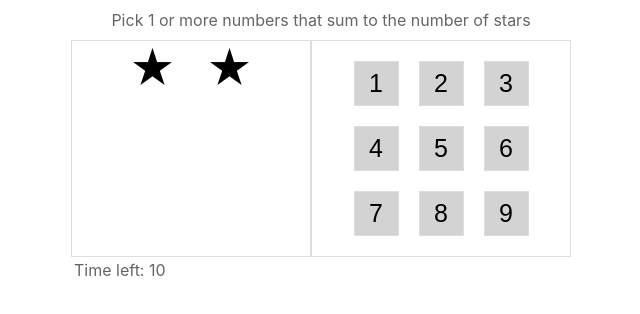
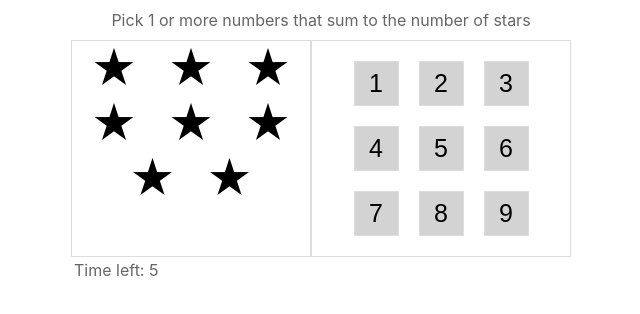
Before and after one commit to Yawarmurtaza/LearningReact, a React (Create React App) app: page / in a window 1280 px wide. Shown: the top 314 px of the page, without its empty margins (319-959 px from the left). Built offline with nearby package versions, Linux system fonts and the light colour scheme.

Commit message:
remouting a new game with new id everytime play again is clicked.

```diff
--- a/src/Game/StartMatch.jsx
+++ b/src/Game/Game.jsx
@@ -5,7 +5,7 @@ import LeftComponent from "./LeftComponent";
 import { GenerateRandom, CreateArray, SumArray, RandomSumIn } from "./Utils";
 
 // state management works in function component that is setState doent work in clickHandler.
-export default function StartMatch() {
+export default function Game(props) {
     const totalNumbers = 9;
     var counter = 0;
     const [secondsLeft, setSecondsLeft] = useState(10);
@@ -16,7 +16,8 @@ export default function StartMatch() {
 
     // holds the numbers that user clicks. This array is cleared (emptyed) once sum of this array matched the star count.
     const [candidiateNumbers, setCandidiateNumbers] = useState([]);
-    const isGameOver = availableNumbers.length === 0;
+    const gameStatus = availableNumbers.length === 0 ? "won" : secondsLeft === 0 ? "lost" : "active";
+
 
     function GetNumberStatus(number) {
         var status = "";
@@ -34,7 +35,7 @@ export default function StartMatch() {
                 status = "available"; // gray
             }
         }
-        console.log("[" + counter++ + "]GetNumberStatus [exit]: number=" + number + " Status=" + status);
+        // console.log("[" + counter++ + "]GetNumberStatus [exit]: number=" + number + " Status=" + status);
         return status;
     }
 
@@ -45,7 +46,7 @@ export default function StartMatch() {
     function onNumberClick(number, status) {
 
         // used = green
-        if (status === "used") {
+        if (gameStatus !== "active" || status === "used") {
             return;
         }
 
@@ -78,17 +79,28 @@ export default function StartMatch() {
         }
     }
 
+    /*
     function resetGame() {
+
         setStarCount(GenerateRandom(1, totalNumbers));
         setAvailableNumbers(CreateArray(1, totalNumbers));
         setCandidiateNumbers([]);
+        setSecondsLeft(10);
     }
+    */
+    useEffect(() => {
+        // every time the owner component (StartMatch in this case) renders itself, this method is triggered by useEffect. Each time we click on a number, (this method) useEffect will be executed.
+        // setting state in this method will cause owner component(StartMatch) to render, useEffect will continue to run as setSecondsLeft method will update the state. This is a loop!!!
+        // console.log("useEffect method has triggered!")
+        var timerId = 0;
+        if (secondsLeft > 0 && gameStatus === "active") {
+            timerId = setTimeout(() => {
+                setSecondsLeft(secondsLeft - 1);
+            }, 1000); // every second, StartMatch component renders!
+        }
 
-    // useEffect(() => {
-    //     setTimeout(() => {
-    //         setSecondsLeft(secondsLeft - 1);
-    //     }, 1000);
-    // });
+        return () => clearTimeout(timerId);
+    });
 
     return (
         <div className="game">
@@ -98,7 +110,7 @@ export default function StartMatch() {
 
             <div className="body">
                 <div className="left">
-                    <LeftComponent totalStars={starCount} isGameOver={isGameOver} resetGame={resetGame} />
+                    <LeftComponent totalStars={starCount} gameStatus={gameStatus} startNewGame={props.startNewGame} />
                 </div>
                 <div className="right">
                     {
--- a/src/Game/GameApp.jsx
+++ b/src/Game/GameApp.jsx
@@ -1,12 +1,16 @@
-import React from "react";
-import StartMatch from "./StartMatch";
+import React, { useState } from "react";
+import Game from "./Game";
 
-export default class GameApp extends React.Component {
-    render() {
-        return (
-            <>
-                <StartMatch />
-            </>
-        );
+
+export default function GameApp() {
+    const [gameId, setGameId] = useState(1);
+    function startNewGame(){
+        setGameId(gameId + 1);
     }
+    return (
+        <>
+            <Game key={gameId} startNewGame={startNewGame} />
+        </>
+    );
+
 }
--- a/src/Game/LeftComponent.jsx
+++ b/src/Game/LeftComponent.jsx
@@ -6,11 +6,10 @@ export default function LeftComponent(props) {
   return (
     <>
       {
-      props.isGameOver ? (
-        <PlayAgain resetGame={props.resetGame}/>
-      ) : (
-        <DisplayStars totalStars={props.totalStars} />
-      )}
+        props.gameStatus !== "active" ?
+          <PlayAgain startNewGame={props.startNewGame} gameStatus={props.gameStatus} /> : // when the game is not active.
+          <DisplayStars totalStars={props.totalStars} /> // when the game is active.
+      }
     </>
   );
 }
--- a/src/Game/PlayAgain.jsx
+++ b/src/Game/PlayAgain.jsx
@@ -3,7 +3,10 @@ import React from "react";
 export default function PlayAgain(props) {
     return (
         <div className="game-done">
-            <button onClick={() => { props.resetGame() }}>Play Again</button>
+            <div className="message" style={{ color: props.gameStatus === "lost" ? "red" : "green" }}>
+                {props.gameStatus === "lost" ? "Game Over" : "Nice"}
+            </div>
+            <button onClick={() => props.startNewGame()}>Play Again</button>
         </div>
     );
 }
```
